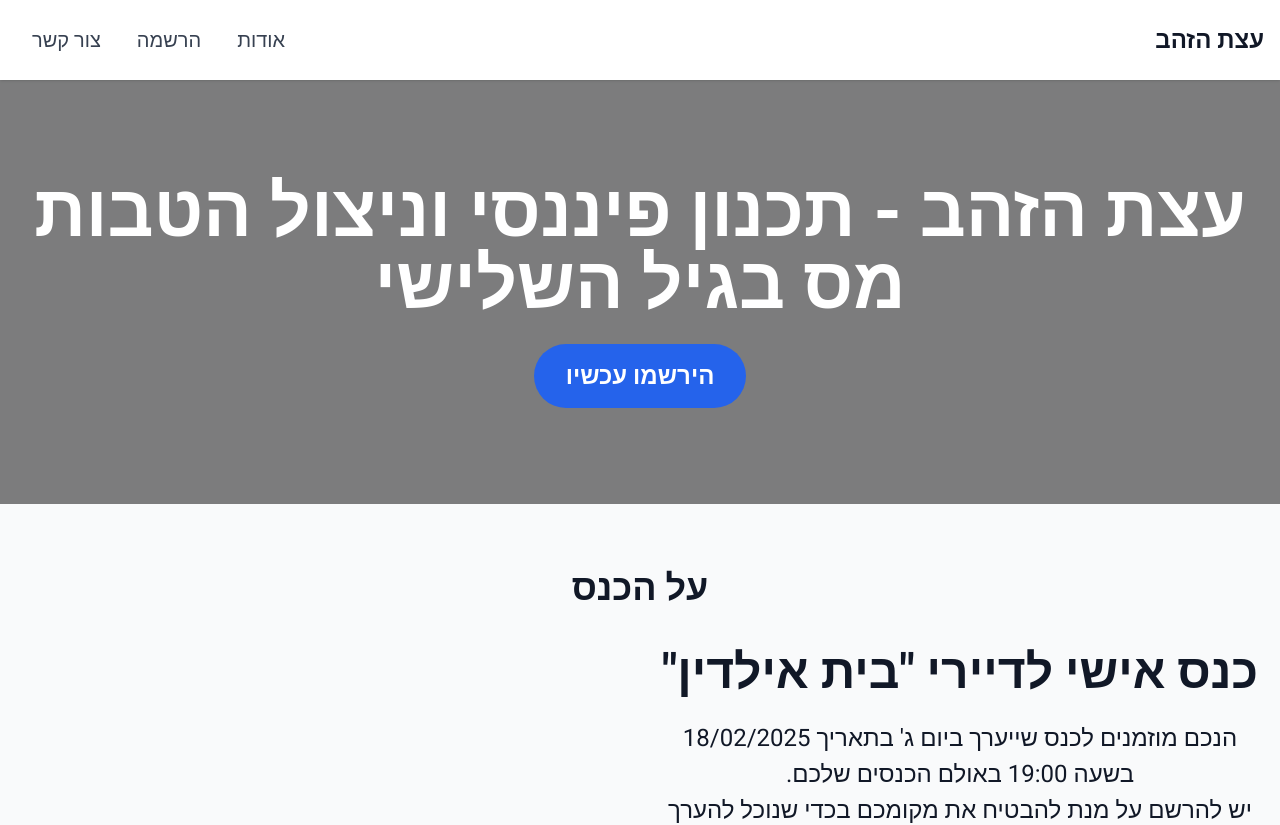
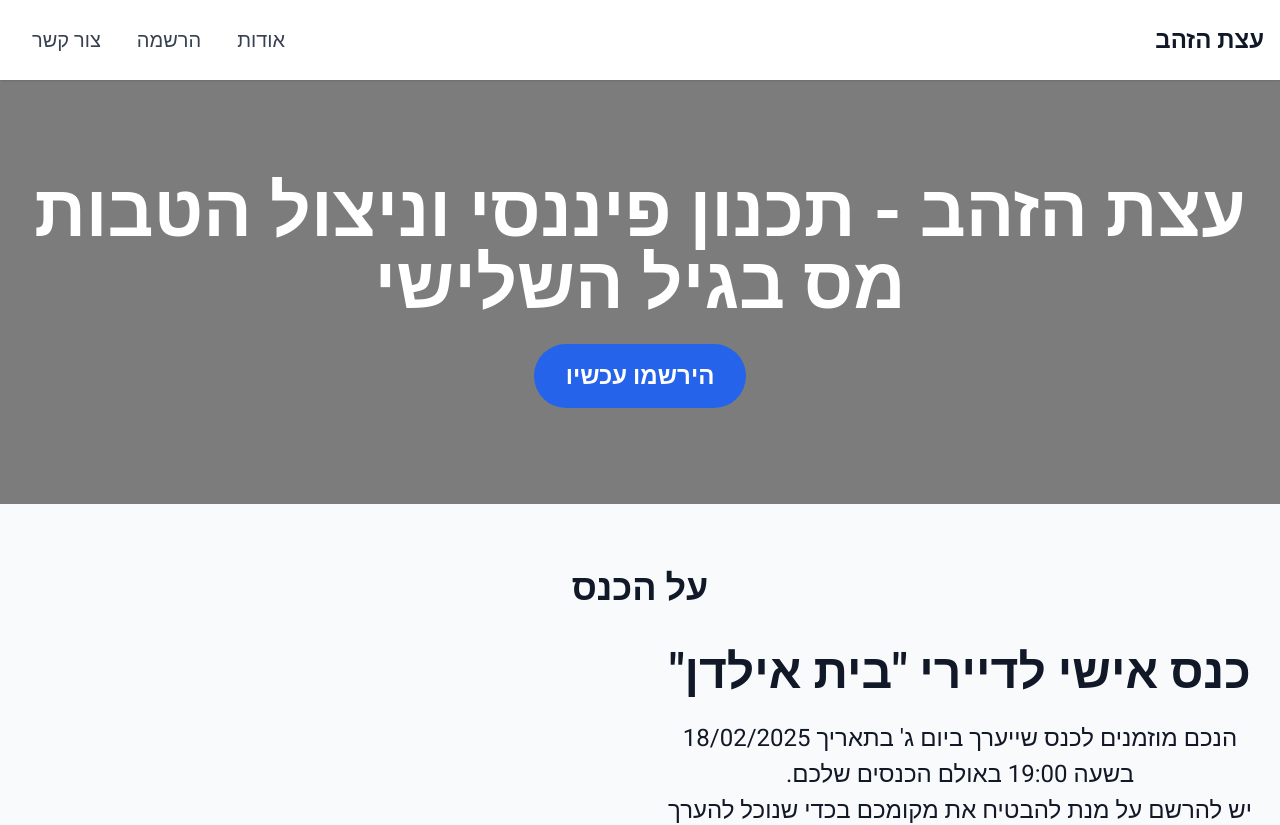
Before and after one commit to kfiros94/WFinance-PensionConsulting_LandingPage, a website: page client_side/index.html in a window 1280 px wide. Shown: the top 825 px of the page. Drawn offline with nearby package versions, Linux system fonts and the light colour scheme; a web font is replaced by a local one.

Commit message:
Correcting name

```diff
--- a/client_side/index.html
+++ b/client_side/index.html
@@ -49,7 +49,7 @@
     <div class="grid grid-cols-1 md:grid-cols-2 gap-8">
 
       <div class="text-center text-2xl">
-        <h1 class="text-5xl font-extrabold mb-6">כנס אישי לדיירי "בית אילדין"</h1>
+        <h1 class="text-5xl font-extrabold mb-6">כנס אישי לדיירי "בית אילדן"</h1>
         <p class="leading-normal mb-4">
           הנכם מוזמנים לכנס שייערך ביום ג' בתאריך 18/02/2025 בשעה 19:00 באולם הכנסים שלכם.<br>
           יש להרשם על מנת להבטיח את מקומכם בכדי שנוכל להערך בהתאם לפי כמות המשתתפים להבאת הכיבוד וחלוקת שי צנוע בסוף הכנס.
```
